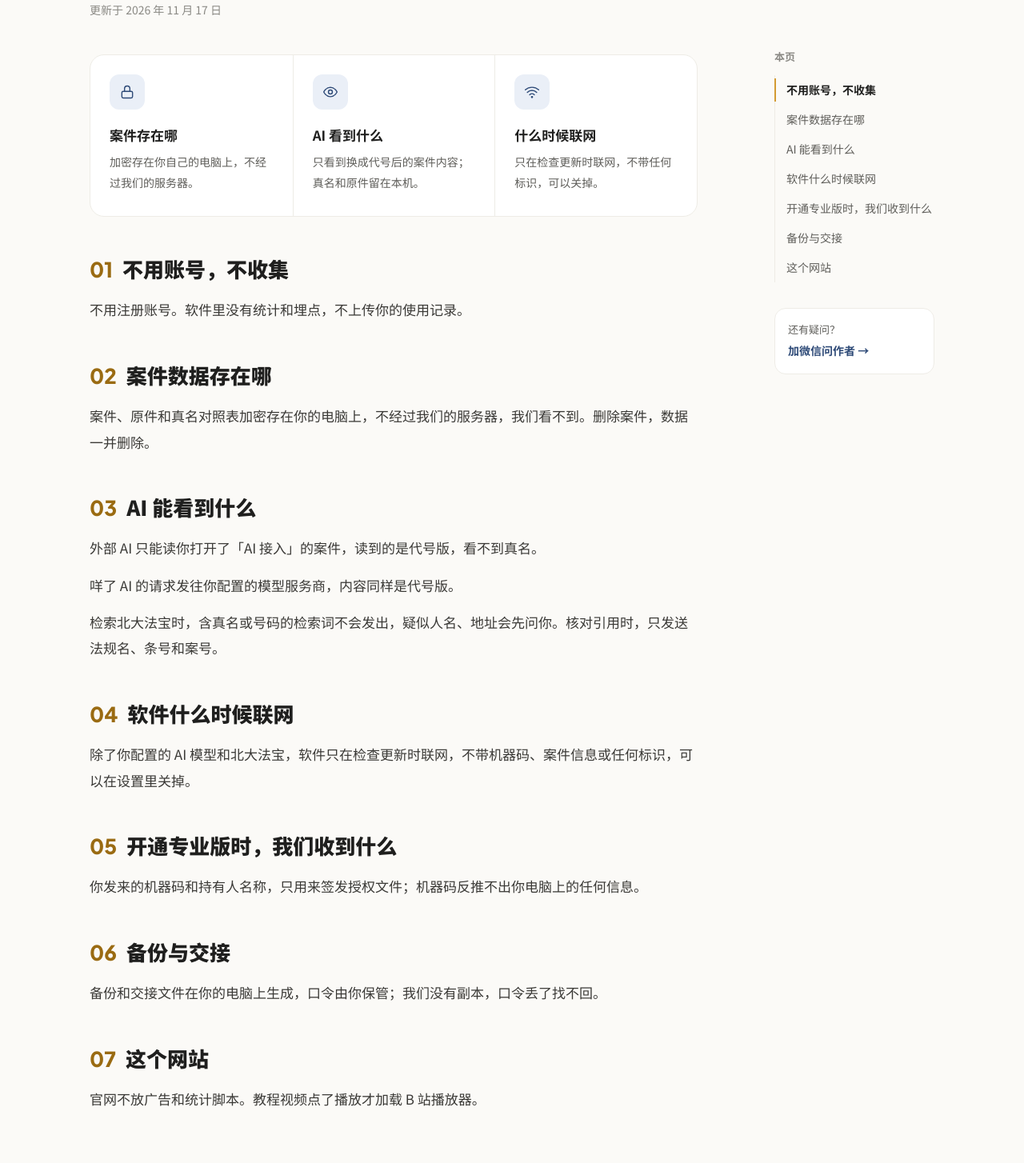
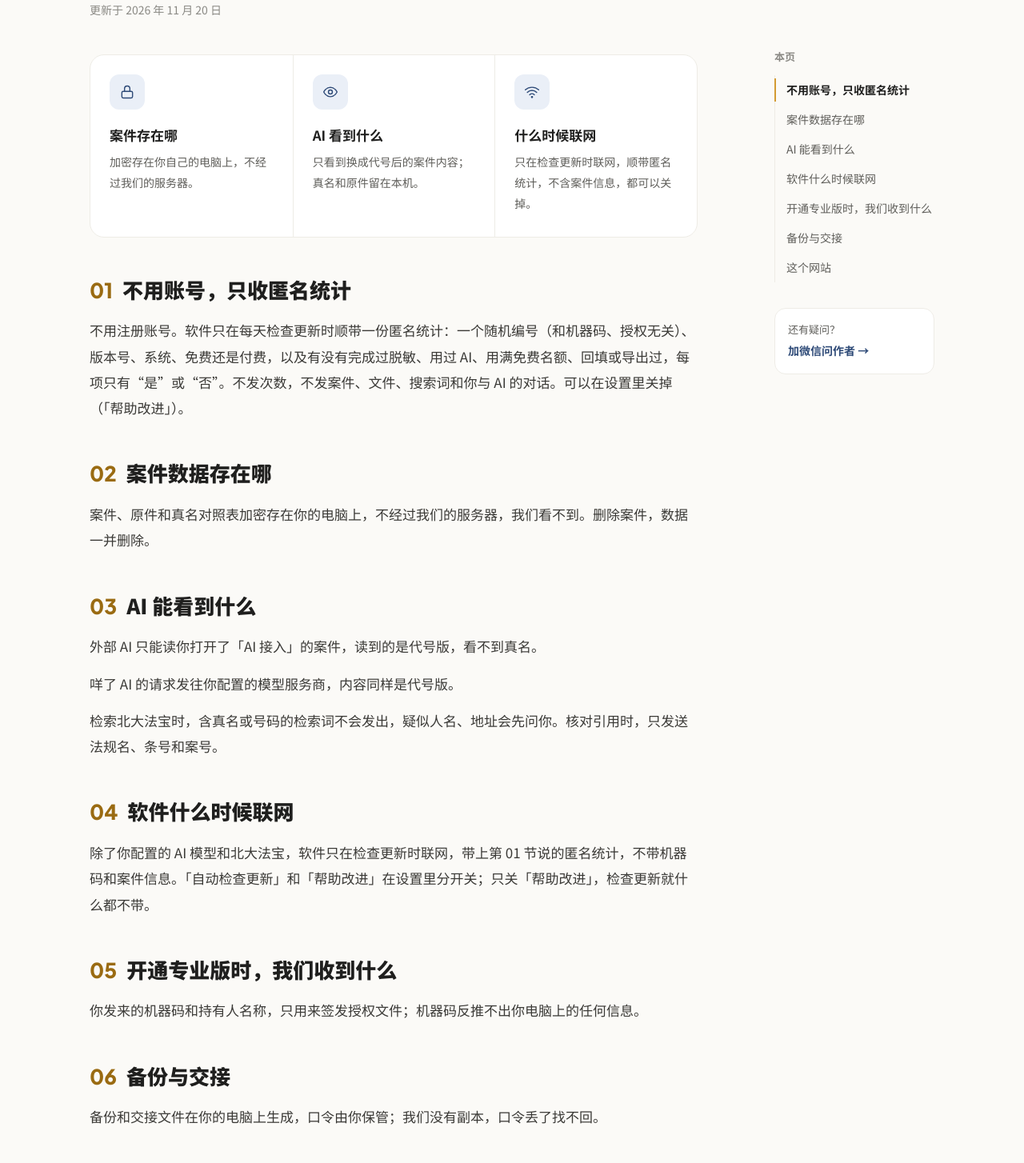
Before and after one commit to XIANGPANGPANG/baafold-website, a plain HTML site: page privacy.html in a window 1280 px wide. Shown: the part 217-1671 px from the top of the page at 80% size. Drawn offline with Linux system fonts and the light colour scheme.

Commit message:
发布 v0.1.0（源码 6250d61a）

```diff
--- a/assets/site.js
+++ b/assets/site.js
@@ -1,5 +1,6 @@
 // 咩了脱敏（Baafold）官网 v4 —— 少量交互。系统判断和“允许动效”在 <head> 里内联（data-os、html.anim）。
 // 规则：交互规范 193:2 / 194:2；没有任何跟随鼠标的效果；减少动态效果时不播入场动效、视频不自动播放。
+// 各段共用这一个函数作用域（var 不分块）：新段落的变量名别和前面的重名，否则互相覆盖（seen、io 曾因此出错）。
 (function () {
   "use strict";
   var $ = function (s, el) { return (el || document).querySelector(s); };
@@ -156,12 +157,12 @@
 
   // ---------------------------------------------------------------- 首页入场动效：进视口播一次（html.anim 只在允许动效时存在）
   if (document.documentElement.classList.contains("anim")) {
-    var io = new IntersectionObserver(function (entries) {
+    var reveal = new IntersectionObserver(function (entries) {
       entries.forEach(function (en) {
-        if (en.isIntersecting) { en.target.classList.add("in"); io.unobserve(en.target); }
+        if (en.isIntersecting) { en.target.classList.add("in"); reveal.unobserve(en.target); }
       });
     }, { threshold: 0.35, rootMargin: "0px 0px -10% 0px" });
-    $$("[data-anim]").forEach(function (el) { io.observe(el); });
+    $$("[data-anim]").forEach(function (el) { reveal.observe(el); });
   }
 
   // ---------------------------------------------------------------- 看演示（自己服务器上的视频，自己的控件）
@@ -283,10 +284,10 @@
     var links = $$("a", onpage);
     var targets = links.map(function (a) { return document.getElementById(a.getAttribute("href").slice(1)); });
     var mark = function (id) { links.forEach(function (a) { if (a.getAttribute("href") === "#" + id) a.setAttribute("aria-current", "true"); else a.removeAttribute("aria-current"); }); };
-    var seen = {};
+    var inView = {};
     var spy = new IntersectionObserver(function (entries) {
-      entries.forEach(function (en) { seen[en.target.id] = en.isIntersecting; });
-      var cur = targets.filter(function (t) { return t && seen[t.id]; })[0];
+      entries.forEach(function (en) { inView[en.target.id] = en.isIntersecting; });
+      var cur = targets.filter(function (t) { return t && inView[t.id]; })[0];
       if (cur) mark(cur.id);
     }, { rootMargin: "-80px 0px -55% 0px" });
     targets.forEach(function (t) { if (t) spy.observe(t); });
--- a/privacy.html
+++ b/privacy.html
@@ -4,10 +4,10 @@
 <meta charset="utf-8">
 <meta name="viewport" content="width=device-width, initial-scale=1">
 <title>隐私说明：案件存在哪里，AI 能看到什么｜咩了脱敏</title>
-<meta name="description" content="咩了脱敏隐私说明：案件加密存在你自己的电脑上，不经过我们的服务器；AI 只看到换成代号后的内容；软件自身只在检查更新时联网。">
+<meta name="description" content="咩了脱敏隐私说明：案件加密存在你自己的电脑上，不经过我们的服务器；AI 只看到换成代号后的内容；软件自身只在检查更新时联网，顺带一份可以关掉的匿名统计。">
 <link rel="canonical" href="https://www.baafold.com/privacy.html">
 <meta property="og:title" content="隐私说明：案件存在哪里，AI 能看到什么｜咩了脱敏">
-<meta property="og:description" content="咩了脱敏隐私说明：案件加密存在你自己的电脑上，不经过我们的服务器；AI 只看到换成代号后的内容；软件自身只在检查更新时联网。">
+<meta property="og:description" content="咩了脱敏隐私说明：案件加密存在你自己的电脑上，不经过我们的服务器；AI 只看到换成代号后的内容；软件自身只在检查更新时联网，顺带一份可以关掉的匿名统计。">
 <meta property="og:type" content="website">
 <meta property="og:site_name" content="咩了脱敏 Baafold">
 <meta property="og:locale" content="zh_CN">
@@ -42,29 +42,29 @@ if(!(window.matchMedia&&matchMedia("(prefers-reduced-motion: reduce)").matches)&
     <article class="doc-main doc-main--wide">
       <p class="crumb">数据去了哪里？</p>
       <h1 class="doc-title">隐私说明</h1>
-      <p class="doc-date">更新于 2026 年 11 月 17 日</p>
+      <p class="doc-date">更新于 2026 年 11 月 20 日</p>
 
       <div class="sum">
         <div class="sum__item"><span class="tile__ico"><svg class="ico" width="20" height="20" viewBox="0 0 24 24" fill="none" stroke="currentColor" stroke-width="2" stroke-linecap="round" stroke-linejoin="round" aria-hidden="true" focusable="false"><rect x="4" y="11" width="16" height="10" rx="2"/><path d="M8 11V7a4 4 0 0 1 8 0v4"/></svg></span><div><b>案件存在哪</b><p>加密存在你自己的电脑上，不经过我们的服务器。</p></div></div>
         <div class="sum__item"><span class="tile__ico"><svg class="ico" width="20" height="20" viewBox="0 0 24 24" fill="none" stroke="currentColor" stroke-width="2" stroke-linecap="round" stroke-linejoin="round" aria-hidden="true" focusable="false"><path d="M2 12s3.6-7 10-7 10 7 10 7-3.6 7-10 7S2 12 2 12z"/><circle cx="12" cy="12" r="3"/></svg></span><div><b>AI 看到什么</b><p>只看到换成代号后的案件内容；真名和原件留在本机。</p></div></div>
-        <div class="sum__item"><span class="tile__ico"><svg class="ico" width="20" height="20" viewBox="0 0 24 24" fill="none" stroke="currentColor" stroke-width="2" stroke-linecap="round" stroke-linejoin="round" aria-hidden="true" focusable="false"><path d="M2 8.8a15 15 0 0 1 20 0M5 12.5a10 10 0 0 1 14 0M8.5 16.1a5 5 0 0 1 7 0"/><circle cx="12" cy="19.5" r=".8" fill="currentColor"/></svg></span><div><b>什么时候联网</b><p>只在检查更新时联网，不带任何标识，可以关掉。</p></div></div>
+        <div class="sum__item"><span class="tile__ico"><svg class="ico" width="20" height="20" viewBox="0 0 24 24" fill="none" stroke="currentColor" stroke-width="2" stroke-linecap="round" stroke-linejoin="round" aria-hidden="true" focusable="false"><path d="M2 8.8a15 15 0 0 1 20 0M5 12.5a10 10 0 0 1 14 0M8.5 16.1a5 5 0 0 1 7 0"/><circle cx="12" cy="19.5" r=".8" fill="currentColor"/></svg></span><div><b>什么时候联网</b><p>只在检查更新时联网，顺带匿名统计，不含案件信息，都可以关掉。</p></div></div>
       </div>
 
       <div class="secs" data-secs>
-        <details class="sec" id="p-1" open><summary><span class="sec__no">01</span><h2>不用账号，不收集</h2><i class="sec__chev" aria-hidden="true"><svg class="ico" width="16" height="16" viewBox="0 0 24 24" fill="none" stroke="currentColor" stroke-width="2" stroke-linecap="round" stroke-linejoin="round" aria-hidden="true" focusable="false"><path d="M6 9l6 6 6-6"/></svg></i></summary>
-          <div class="sec__body"><p>不用注册账号。软件里没有统计和埋点，不上传你的使用记录。</p></div></details>
+        <details class="sec" id="p-1" open><summary><span class="sec__no">01</span><h2>不用账号，只收匿名统计</h2><i class="sec__chev" aria-hidden="true"><svg class="ico" width="16" height="16" viewBox="0 0 24 24" fill="none" stroke="currentColor" stroke-width="2" stroke-linecap="round" stroke-linejoin="round" aria-hidden="true" focusable="false"><path d="M6 9l6 6 6-6"/></svg></i></summary>
+          <div class="sec__body"><p>不用注册账号。软件只在每天检查更新时顺带一份匿名统计：一个随机编号（和机器码、授权无关）、版本号、系统、免费还是付费，以及有没有完成过脱敏、用过 AI、用满免费名额、回填或导出过，每项只有“是”或“否”。不发次数，不发案件、文件、搜索词和你与 AI 的对话。可以在设置里关掉（「帮助改进」）。</p></div></details>
         <details class="sec" id="p-2" open><summary><span class="sec__no">02</span><h2>案件数据存在哪</h2><i class="sec__chev" aria-hidden="true"><svg class="ico" width="16" height="16" viewBox="0 0 24 24" fill="none" stroke="currentColor" stroke-width="2" stroke-linecap="round" stroke-linejoin="round" aria-hidden="true" focusable="false"><path d="M6 9l6 6 6-6"/></svg></i></summary>
           <div class="sec__body"><p>案件、原件和真名对照表加密存在你的电脑上，不经过我们的服务器，我们看不到。删除案件，数据一并删除。</p></div></details>
         <details class="sec" id="p-3" open><summary><span class="sec__no">03</span><h2>AI 能看到什么</h2><i class="sec__chev" aria-hidden="true"><svg class="ico" width="16" height="16" viewBox="0 0 24 24" fill="none" stroke="currentColor" stroke-width="2" stroke-linecap="round" stroke-linejoin="round" aria-hidden="true" focusable="false"><path d="M6 9l6 6 6-6"/></svg></i></summary>
           <div class="sec__body"><p>外部 AI 只能读你打开了「AI 接入」的案件，读到的是代号版，看不到真名。</p><p>咩了 AI 的请求发往你配置的模型服务商，内容同样是代号版。</p><p>检索北大法宝时，含真名或号码的检索词不会发出，疑似人名、地址会先问你。核对引用时，只发送法规名、条号和案号。</p></div></details>
         <details class="sec" id="p-4" open><summary><span class="sec__no">04</span><h2>软件什么时候联网</h2><i class="sec__chev" aria-hidden="true"><svg class="ico" width="16" height="16" viewBox="0 0 24 24" fill="none" stroke="currentColor" stroke-width="2" stroke-linecap="round" stroke-linejoin="round" aria-hidden="true" focusable="false"><path d="M6 9l6 6 6-6"/></svg></i></summary>
-          <div class="sec__body"><p>除了你配置的 AI 模型和北大法宝，软件只在检查更新时联网，不带机器码、案件信息或任何标识，可以在设置里关掉。</p></div></details>
+          <div class="sec__body"><p>除了你配置的 AI 模型和北大法宝，软件只在检查更新时联网，带上第 01 节说的匿名统计，不带机器码和案件信息。「自动检查更新」和「帮助改进」在设置里分开关；只关「帮助改进」，检查更新就什么都不带。</p></div></details>
         <details class="sec" id="p-5" open><summary><span class="sec__no">05</span><h2>开通专业版时，我们收到什么</h2><i class="sec__chev" aria-hidden="true"><svg class="ico" width="16" height="16" viewBox="0 0 24 24" fill="none" stroke="currentColor" stroke-width="2" stroke-linecap="round" stroke-linejoin="round" aria-hidden="true" focusable="false"><path d="M6 9l6 6 6-6"/></svg></i></summary>
           <div class="sec__body"><p>你发来的机器码和持有人名称，只用来签发授权文件；机器码反推不出你电脑上的任何信息。</p></div></details>
         <details class="sec" id="p-6" open><summary><span class="sec__no">06</span><h2>备份与交接</h2><i class="sec__chev" aria-hidden="true"><svg class="ico" width="16" height="16" viewBox="0 0 24 24" fill="none" stroke="currentColor" stroke-width="2" stroke-linecap="round" stroke-linejoin="round" aria-hidden="true" focusable="false"><path d="M6 9l6 6 6-6"/></svg></i></summary>
           <div class="sec__body"><p>备份和交接文件在你的电脑上生成，口令由你保管；我们没有副本，口令丢了找不回。</p></div></details>
         <details class="sec" id="p-7" open><summary><span class="sec__no">07</span><h2>这个网站</h2><i class="sec__chev" aria-hidden="true"><svg class="ico" width="16" height="16" viewBox="0 0 24 24" fill="none" stroke="currentColor" stroke-width="2" stroke-linecap="round" stroke-linejoin="round" aria-hidden="true" focusable="false"><path d="M6 9l6 6 6-6"/></svg></i></summary>
-          <div class="sec__body"><p>官网不放广告和统计脚本。教程视频点了播放才加载 B 站播放器。</p></div></details>
+          <div class="sec__body"><p>官网不放广告和统计脚本。服务器会记下载次数和从哪个网站过来，IP 只留前三段，原始记录 30 天后删除。教程视频点了播放才加载 B 站播放器。</p></div></details>
       </div>
       <a class="ask ask--row m-only" href="#qr" data-qr data-qr-note="关于数据和隐私，直接在微信里问" aria-haspopup="dialog"><span>还有疑问？</span><b>加微信问作者 →</b></a>
     </article>
@@ -72,7 +72,7 @@ if(!(window.matchMedia&&matchMedia("(prefers-reduced-motion: reduce)").matches)&
     <aside class="doc-right doc-right--low">
       <p class="onpage__lab">本页</p>
       <nav class="onpage" aria-label="本页" data-onpage>
-        <a href="#p-1">不用账号，不收集</a><a href="#p-2">案件数据存在哪</a><a href="#p-3">AI 能看到什么</a><a href="#p-4">软件什么时候联网</a><a href="#p-5">开通专业版时，我们收到什么</a><a href="#p-6">备份与交接</a><a href="#p-7">这个网站</a>
+        <a href="#p-1">不用账号，只收匿名统计</a><a href="#p-2">案件数据存在哪</a><a href="#p-3">AI 能看到什么</a><a href="#p-4">软件什么时候联网</a><a href="#p-5">开通专业版时，我们收到什么</a><a href="#p-6">备份与交接</a><a href="#p-7">这个网站</a>
       </nav>
       <a class="ask" href="#qr" data-qr data-qr-note="关于数据和隐私，直接在微信里问" aria-haspopup="dialog"><span>还有疑问？</span><b>加微信问作者 →</b></a>
     </aside>
```
Also changed, not shown: assets/fonts/sans-400.woff2, assets/fonts/sans-500.woff2, assets/fonts/sans-700.woff2, assets/fonts/sans-900.woff2, llms.txt.
